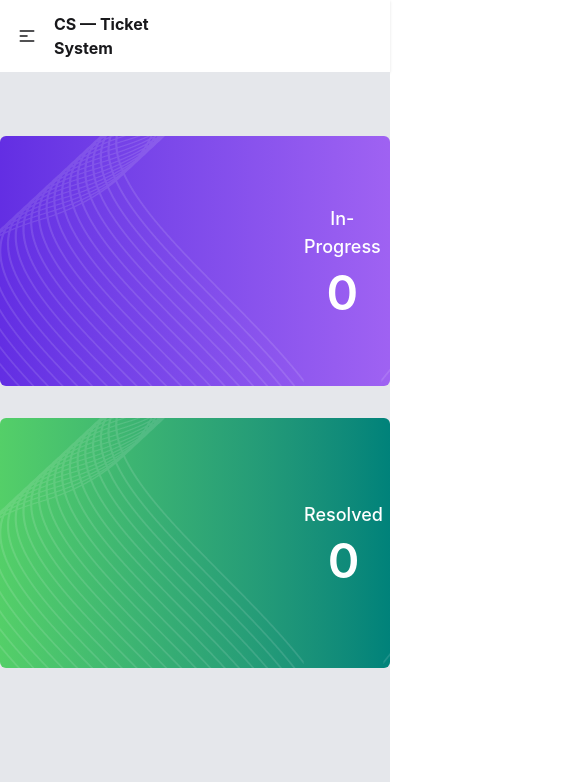
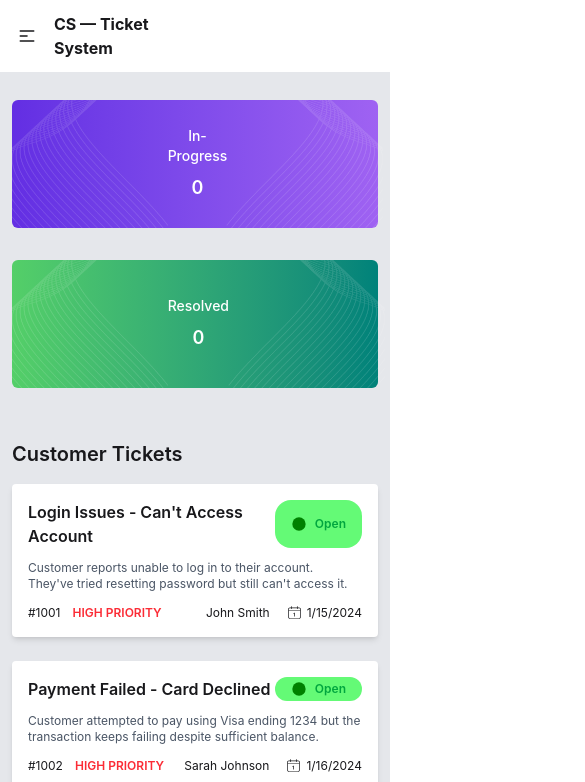
Before and after one commit to Riad123456789/Customer-Support, a React (Vite) app: page / in a window 390 px wide. Shown: the top 782 px of the page, 585 px wide, since content can reach past the window. Built offline with nearby package versions, Linux system fonts and the light colour scheme.

Commit message:
responsive for all device

```diff
--- a/src/Banner/Banner.jsx
+++ b/src/Banner/Banner.jsx
@@ -2,43 +2,43 @@ import React from 'react'
 
 const Banner = () => {
   return (
-    <div className='bg-gray-200'>
-      <div className='max-w-7xl mx-auto py-16'>
-        <div className='flex flex-col md:flex-row items-center justify-between gap-8'>
-          <div className='flex-1  bg-linear-to-r from-[#632EE3] to-[#9F62F2] h-52 rounded-md  text-white '>
+    <div className='bg-gray-200 w-fulla'>
+      <div className='max-w-7xl mx-auto py-7 md:py-16 '>
+        <div className='flex flex-col lg:flex-row items-center justify-between gap-8 px-3'>
+          <div className='flex-1  bg-linear-to-r from-[#632EE3] to-[#9F62F2] w-full  md:h-52 rounded-md  text-white '>
             <div className='h-full flex justify-between items-center'>
               <img
-                className='h-full object-contain '
-                src='./public/vector1.png'
+                className='h-32 md:h-full  object-contain '
+                src='/vector1.png'
                 alt=''
               />
 
               <div className='text-center'>
-                <p className='text-lg font-medium'>In-Progress</p>
-                <p className='text-5xl font-semibold mt-2'>0</p>
+                <p className='text-sm md:text-lg font-medium'>In-Progress</p>
+                <p className='text-lg md:text-5xl font-semibold mt-2'>0</p>
               </div>
               <img
-                className='h-full object-contain scale-x-[-1]'
-                src='./public/vector1.png'
+                className='h-32 md:h-full object-contain scale-x-[-1] '
+                src='/vector1.png'
                 alt=''
               />
             </div>
           </div>
 
-          <div className='flex-1  bg-linear-to-r from-[#54CF68] to-[#00827A] h-52 rounded-md text-white '>
+          <div className='flex-1  bg-linear-to-r from-[#54CF68] to-[#00827A] w-full  md:h-52 rounded-md text-white '>
             <div className='h-full flex justify-between items-center'>
               <img
-                className='h-full object-contain '
-                src='./public/vector1.png'
+                className='h-32 md:h-full object-contain '
+                src='/vector1.png'
                 alt=''
               />
               <div className='text-center'>
-                <p className='text-lg font-medium'>Resolved</p>
-                <p className='text-5xl font-semibold mt-2'>0</p>
+                <p className='text-sm  md:text-lg font-medium'>Resolved</p>
+                <p className='text-lg md:text-5xl font-semibold mt-2'>0</p>
               </div>
               <img
-                className='h-full object-contain scale-x-[-1]'
-                src='./public/vector1.png'
+                className='h-32 md:h-full object-contain scale-x-[-1]'
+                src='/vector1.png'
                 alt=''
               />
             </div>
--- a/src/CustomerTickets/AllCustomer.jsx
+++ b/src/CustomerTickets/AllCustomer.jsx
@@ -1,14 +1,14 @@
 import React, { Suspense } from 'react'
 import CoustomerData from './CoustomerData'
 
-const FetchDataPromise = fetch('./public/FackData.json')
+const FetchDataPromise = fetch('/FackData.json')
 .then(res => res.json())
 
 
 const AllCustomer = () => {
   return (
-    <div className='bg-gray-200'>
-      <div className='max-w-7xl mx-auto flex justify-between gap-4 py-13'>
+    <div className='bg-gray-200 px-3'>
+      <div className='max-w-7xl mx-auto lg:flex justify-between gap-4 py-6 md:py-13 '>
         <div className='flex-2  '>
           <h1 className='font-semibold text-xl'>Customer Tickets</h1>
           <div>
@@ -17,7 +17,7 @@ const AllCustomer = () => {
             </Suspense>
           </div>
         </div>
-        <div className='flex-1  bg-amber-200'>c</div>
+        <div className='flex-1 bg-amber-200'>c</div>
       </div>
     </div>
   )
--- a/src/CustomerTickets/CoustomerData.jsx
+++ b/src/CustomerTickets/CoustomerData.jsx
@@ -1,11 +1,11 @@
 import React, { use } from 'react'
-import CoustomerCard from '../CoustomerCard'
+import CoustomerCard from './CoustomerCard'
 
 const CoustomerData = ({ FetchDataPromise }) => {
   const Data = use(FetchDataPromise)
 
   return (
-    <div className='grid grid-cols-2 gap-6 mt-4 '>
+    <div className='grid md:grid-cols-2 gap-6 mt-4 '>
       {Data.map(SingleData => (
         <CoustomerCard
           key={SingleData.ticketNumber}
--- a/src/Foother/Foother.jsx
+++ b/src/Foother/Foother.jsx
@@ -3,7 +3,7 @@ import React from 'react'
 const Foother = () => {
   return (
     <div>
-      <footer className='bg-black text-white pt-14 pb-7'>
+      <footer className='bg-black text-white pt-14 pb-7 px-3'>
         <div className='max-w-7xl mx-auto grid grid-cols-1 md:grid-cols-2 lg:grid-cols-4 gap-8'>
           <div>
             <h1 className='text-2xl font-bold text-blue-500 mb-3'>
--- a/src/Navber/Navber.jsx
+++ b/src/Navber/Navber.jsx
@@ -30,7 +30,7 @@ const Navber = () => {
 
               <ul
                 tabIndex={0}
-                className='menu menu-sm dropdown-content mt-3 p-2 shadow bg-base-100 rounded-box w-52'>
+                className='menu menu-sm dropdown-content mt-3 p-5 shadow bg-base-100 bg w-52'>
                 <li><a>Home</a></li>
                 <li><a>FAQ</a></li>
                 <li><a>Changelog</a></li>
@@ -38,9 +38,10 @@ const Navber = () => {
                 <li><a>Download</a></li>
                 <li><a>Contact</a></li>
                 <li className='mt-2'>
-                  <button className='btn btn-primary w-full'>
-                    New Ticket
-                  </button>
+                   <button className='btn text-white bg-linear-to-r from-[#632EE3] to-[#9F62F2]'>
+              <FaPlus />
+              New Ticket
+            </button>
                 </li>
               </ul>
             </div>
```
Also changed, not shown: src/CustomerTickets/CoustomerCard.jsx (renamed from src/CoustomerCard.jsx).
